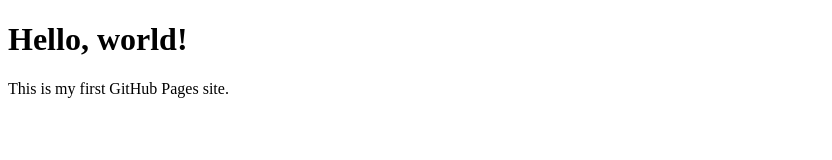
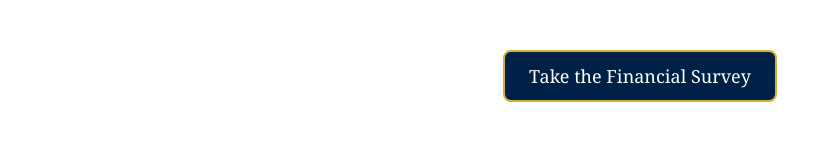
Before and after one commit to elliestinnett/elliestinnett.github.io, a plain HTML site: page index.html in a window 1280 px wide. Shown: the whole page, without its empty margins (0-832 px from the left). Drawn offline with Linux system fonts and the light colour scheme.

Commit message:
Update index.html

```diff
--- a/index.html
+++ b/index.html
@@ -1,10 +1,20 @@
-<!DOCTYPE html>
-<html>
-<head>
-  <title>Welcome to My Website</title>
-</head>
-<body>
-  <h1>Hello, world!</h1>
-  <p>This is my first GitHub Pages site.</p>
-</body>
-</html>
+<!-- Add this inside the <body> of your index.html -->
+<section style="text-align: center; margin-top: 50px;">
+  <a href="/financial-survey.html" style="
+    display: inline-block;
+    padding: 12px 24px;
+    background-color: #002147; /* deep navy */
+    color: #fff;
+    font-family: 'Georgia', serif;
+    font-size: 18px;
+    text-decoration: none;
+    border: 2px solid #d4af37; /* gold border */
+    border-radius: 8px;
+    transition: background-color 0.3s ease;
+  "
+  onmouseover="this.style.backgroundColor='#001633';"
+  onmouseout="this.style.backgroundColor='#002147';"
+  >
+    Take the Financial Survey
+  </a>
+</section>
```
